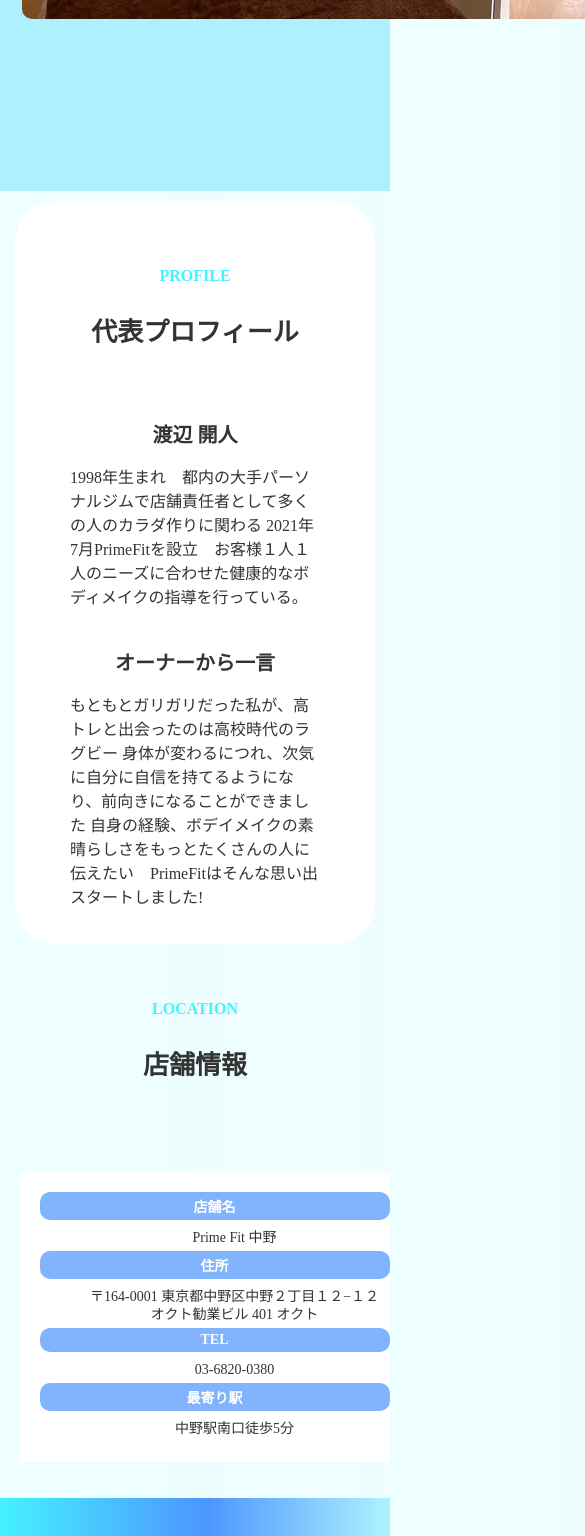
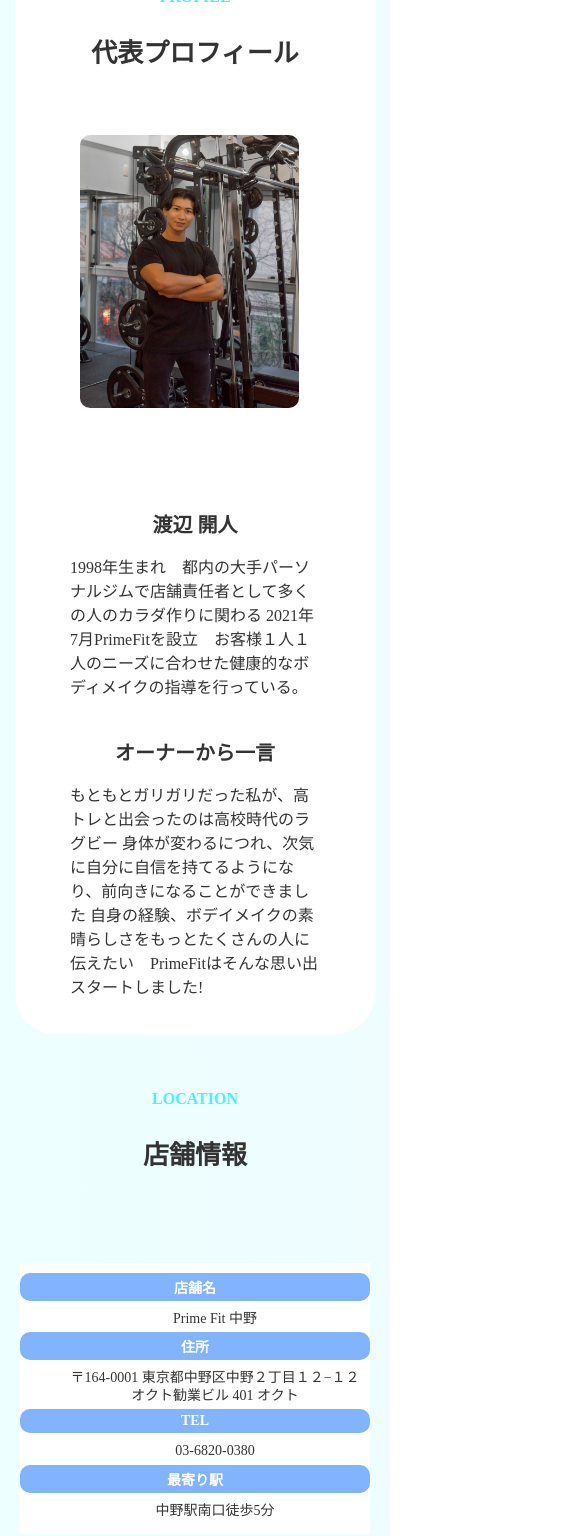
Before and after one commit to saitoshi/primeFitNakano, a Next.js app in the folder src/: page / in a window 390 px wide. Shown: the part 1100-2636 px from the top of the page, 585 px wide, since content can reach past the window. Built offline with nearby package versions, Linux system fonts and the light colour scheme.

Commit message:
issue-01: added the modifications

```diff
--- a/src/app/_components/LocationCard/style.css
+++ b/src/app/_components/LocationCard/style.css
@@ -30,7 +30,7 @@
 
 @media screen and (max-width: 650px) {
   .locationCard {
-    padding: 5vw;
+    padding: 10px 0;
     text-align: center;
   }
   .locationCard dt {
--- a/src/app/globals.css
+++ b/src/app/globals.css
@@ -136,9 +136,6 @@ body {
   align-items: center;
   gap: 8px;
 }
-.mobileIntroImgContainer {
-  display: none;
-}
 .introFeaturePoint {
   border-radius: 50%;
   background: rgba(69, 242, 255, 1);
@@ -156,6 +153,7 @@ body {
 
 .introImgContainer img {
   border-radius: 10px;
+  width: 95%;
 }
 .lineContact {
   padding: 10px 15px;
@@ -249,7 +247,6 @@ body {
   margin-right: auto;
   margin-left: auto;
   vertical-align: middle;
-  max-width: 80%;
 }
 
 .formArea {
@@ -348,4 +345,7 @@ textarea {
   .errorMsg {
     font-size: 14px;
   }
+  .imgResponsive {
+    width: 45%;
+  }
 }
--- a/src/app/page.tsx
+++ b/src/app/page.tsx
@@ -2,7 +2,7 @@ import type { Metadata } from 'next';
 import { CSSProperties } from 'react';
 import { LocationCard } from './_components/LocationCard/LocationCard';
 import { Footer } from './_components/Footer/Footer';
-
+import Image from 'next/image';
 export const metadata: Metadata = {
   metadataBase: new URL('http://localhost:3000'),
   title: 'Prime Fit Gym 中野 | トップ',
@@ -23,9 +23,6 @@ export default function Home() {
       <div id='introSection'>
         <div className='rowSplit'>
           <div className='smlRightCol'>
-            <div className='mobileIntroImgContainer'>
-              <img src='/image/landingImage.jpeg' alt='landing' />
-            </div>
             <p className='introMessage'>
               ここで<span>健康的</span>な
               <br />
@@ -68,7 +65,11 @@ export default function Home() {
             <p className='mainHeader'>代表プロフィール</p>
           </h2>
           <div className='rowSplit'>
-            <div className='halfSplit'></div>
+            <div className='halfSplit'>
+              <div className='introImgContainer' style={introImgContainer}>
+                <img src={'/image/ownerProfile.jpg'} alt='landing' />
+              </div>
+            </div>
             <div className='halfSplit'>
               <h3>渡辺 開人</h3>
               <p>
```
